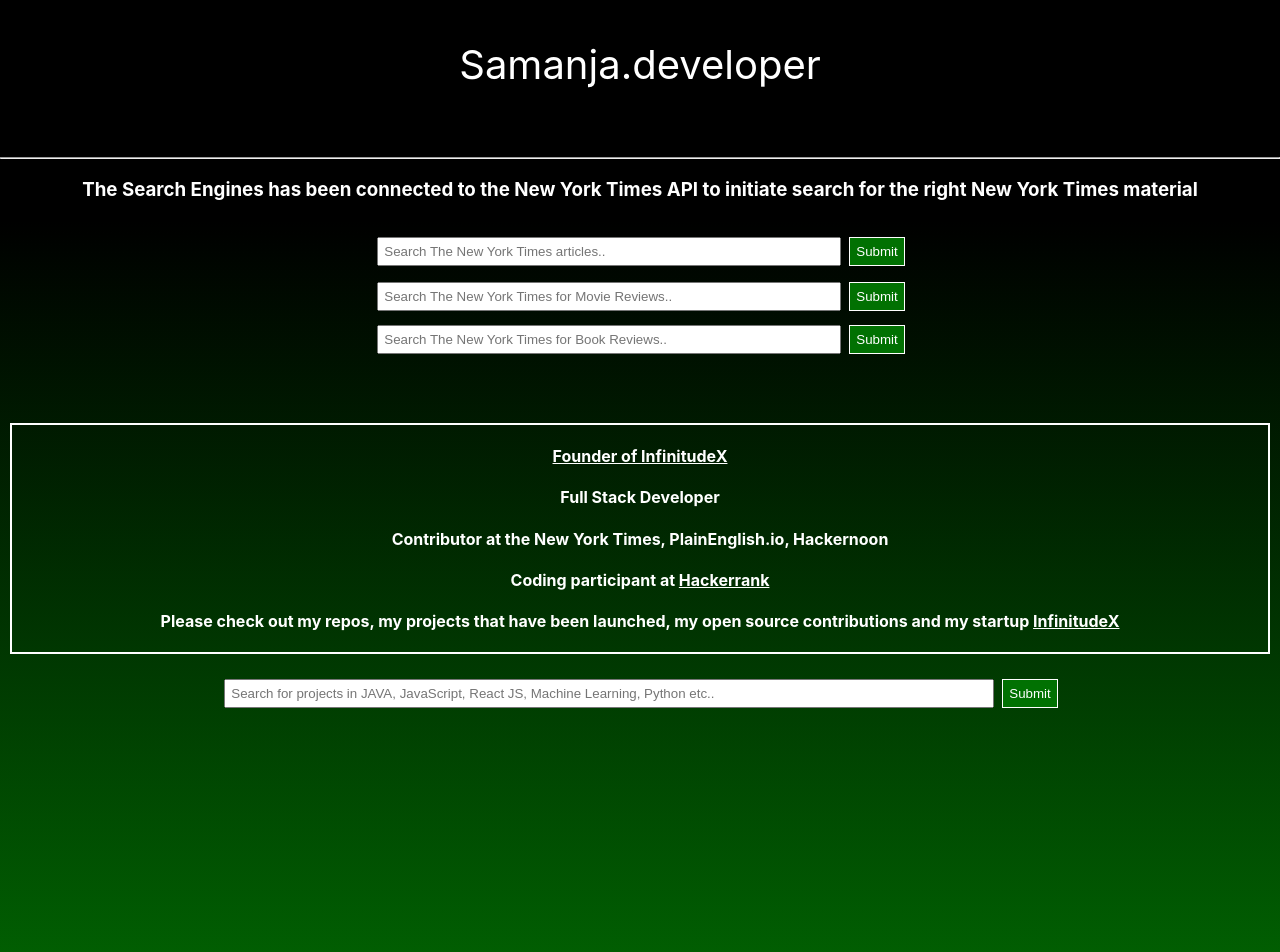
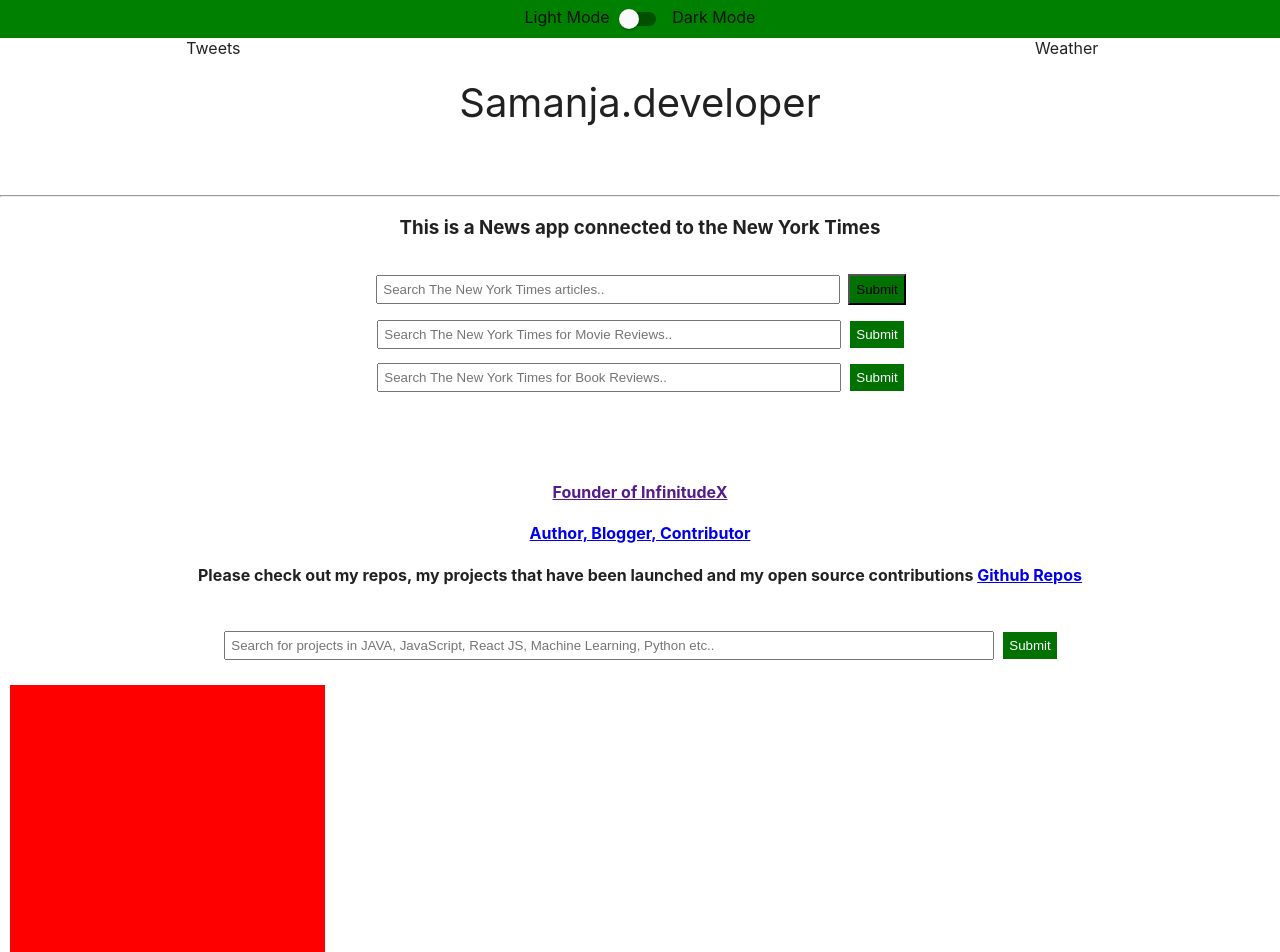
Before and after one commit to SamanjaCartagena/portfolio, a React (Create React App) app: page / in a window 1280 px wide. Shown: the top 952 px of the page. Built offline with nearby package versions, Linux system fonts and the light colour scheme.

Commit message:
grids added switch added

```diff
--- a/src/App.css
+++ b/src/App.css
@@ -1,6 +1,6 @@
 .App {
   text-align: center;
-  background-image: -webkit-linear-gradient( black 20%, #017102);
+
 
   background-size: 100%;
   padding:0;
@@ -10,7 +10,6 @@
   width:fill;
   bottom: 10px;
   z-index: 0;
-  color:white;
 
 }
 .samanjaName{
@@ -21,7 +20,6 @@
 
 }
 .devLogo{
-  color:white;
   position:relative;
   z-index: 2;
   text-align: center;
@@ -42,6 +40,5 @@
 height:60%;
 }
 .allLinks{
-  color:white;
 
 }
--- a/src/App.js
+++ b/src/App.js
@@ -10,7 +10,11 @@
 import ReactPlayer from 'react-player';
 import breakingBad from './img/breakingBad.gif'
 import Spinner from'./img/Spinner';
+import {ThemeProvider, createMuiTheme} from '@material-ui/core/styles';
+import {Switch, Grid, Paper, Typography, Button} from '@material-ui/core';
+
 import Videos from './Videos';
+import { green } from '@material-ui/core/colors';
 export class App extends Component {
 
   constructor(props){
@@ -23,17 +27,28 @@
     this.state={thirdNewsAbstract:''};
     this.state={value:''};
     this.state={query:''};
+    this.state={darkMode:false};
     this.search= this.search.bind(this);
     this.searching= this.searching.bind(this);
+    this.switched= this.switched.bind(this);
 
   }
+
   componentDidMount(){
+
   }
 
   search=(event)=>{
     this.setState({value: event.target.value});
 
     console.log(this.state.value);
+  }
+  switched=(checked)=>{
+    if(!this.state.darkMode)
+    this.setState({darkMode:true});
+    else{
+      this.setState({darkMode:false});
+    }
   }
   searching=(event)=>{
     event.preventDefault();
@@ -69,24 +84,56 @@
   }
 
   render() {
+    const darkTheme = createMuiTheme({
+      palette:{
+        type:'dark',
+      },
+    });
+    const lightTheme = createMuiTheme({
+      palette:{
+        primary:green,
+        secondary:green,
+      }
+    });
     return (
+      <ThemeProvider theme={this.state.darkMode ? darkTheme : lightTheme}>
+      <Paper>
       <div className="App">
+        <center>
+        <Grid item container direction="column">
+          <Grid style={{backgroundColor:'green'}} item xs={12} md={12} lg={12}>
+       Light Mode<Switch checked={this.state.darkMode} onChange={this.switched}/> Dark Mode
+        </Grid>
+        </Grid>
+        <Grid container>
+          <Grid item xs={12} sm={6} md={4} lg={4}>
+            Tweets
+          </Grid>
+        <Grid item xs={12} sm={6} md={4} lg={4} style={{}}>
         <SamanjaLogo/>
+        </Grid>
+        <Grid item xs={12} sm={6} md={4} lg={4} style={{}}>
+          Weather
+        </Grid>
+
+
+        </Grid>
+  </center>
         <hr/>
-        <h3 style={{color:'white'}}>The Search Engines has been connected to the New York Times API to initiate search for the right New York Times material</h3>
+        <h3 style={{}}>This is a News app connected to the New York Times </h3>
 
         <div className="nytInputs" style={{padding:'10px'}}>
         <table style={{position:'relative', left:'20%', width:'60%'}}>
        <tr>
          <td>
          <input style={{width:'60%', margin:'5px', padding:'5px'}} type="text" value={this.state.value} onChange={this.search} placeholder="Search The New York Times articles.. "/>
-        <button style={{padding:'6px', margin:'3px', position:'relative',backgroundColor:'#017102', color:'white', border:'1px solid white'}} onClick={this.searching}>Submit</button>
+        <button style={{padding:'6px', margin:'3px', position:'relative',backgroundColor:'#017102', }} onClick={this.searching}>Submit</button>
         </td>
         </tr>
 
-      <a style={{color:'white'}} target='_blank' href={this.state.firstNewsUrl}>{this.state.firstNewsAbstract}</a>
-       <a style={{color:'white'}} target='_blank' href={this.state.secondNewsUrl}> {this.state.secondNewsAbstract}</a>
-        <a style={{color:'white'}} target='_blank' href={this.state.thirdNewsUrl}>{this.state.thirdNewsAbstract}</a>
+      <a style={{}} target='_blank' href={this.state.firstNewsUrl}>{this.state.firstNewsAbstract}</a>
+       <a style={{}} target='_blank' href={this.state.secondNewsUrl}> {this.state.secondNewsAbstract}</a>
+        <a style={{}} target='_blank' href={this.state.thirdNewsUrl}>{this.state.thirdNewsAbstract}</a>
        <tr><td>
          <MovieReviews/>
 </td>
@@ -105,10 +152,12 @@
 
          <br/>
          <br/>
-       <Videos/>
+       <Videos width='100%'/>
       </center>
         </div>
       </div>
+      </Paper>
+      </ThemeProvider>
     )
   }
 }
--- a/src/Introduction.js
+++ b/src/Introduction.js
@@ -3,12 +3,11 @@
 export class Introduction extends Component {
     render() {
         return (
-            <div className="Introduction" style={{color:'white',border:'2px solid white'}}>
+            <div className="Introduction" style={{}}>
                 <a href="" className="allLinks"><h4>Founder of InfinitudeX</h4></a>
-                <h4>Full Stack Developer</h4>
-                <h4>Contributor at the New York Times, PlainEnglish.io, Hackernoon</h4>
-                <h4>Coding participant at <a className="allLinks" href="https://www.hackerrank.com/Samanja09">Hackerrank</a></h4>
-                <h4>Please check out my repos, my projects that have been launched, my open source contributions and my startup <a className="allLinks" href="">InfinitudeX</a></h4>
+                <a href="https://samchowdhury.medium.com/" className="allLinks"><h4>Author, Blogger, Contributor</h4></a>
+                <h4>Please check out my repos, my projects that have been launched and my open source contributions <a className="allLinks" href="https://github.com/SamanjaCartagena">Github Repos</a></h4>
+
 
 
             </div>
--- a/src/Videos.js
+++ b/src/Videos.js
@@ -13,22 +13,22 @@
             <>
             <center>
 
-     <Grid item container spacing={2}>
-       <Grid item xs={12} sm={6} md={3}>
+     <Grid item container >
+       <Grid item xs={12} sm={6} md={4} lg={3} style={{backgroundColor:'red'}}>
        <ReactPlayer  width="90%" url="https://www.youtube.com/watch?v=NLEHdVzik6k"/>
 
        </Grid>
 
-       <Grid item xs={12} sm={6} md={3} >
+       <Grid item xs={12} sm={6} md={4} lg={3} >
        <ReactPlayer  width="90%" url="https://www.youtube.com/watch?v=NLEHdVzik6k"/>
 
        </Grid>
 
-       <Grid item xs={12} sm={6} md={3} >
+       <Grid item xs={12} sm={6} md={4} lg={3} >
        <ReactPlayer  width="90%" url="https://www.youtube.com/watch?v=NLEHdVzik6k"/>
 
        </Grid>
-       <Grid item xs={12} sm={6} md={3}>
+       <Grid item xs={12} sm={6} md={4} lg={3}>
        <ReactPlayer  width="90%" url="https://www.youtube.com/watch?v=NLEHdVzik6k"/>
 
        </Grid>
```
Also changed, not shown: src/Twitter.jsx (added), src/Weather.jsx (added).
